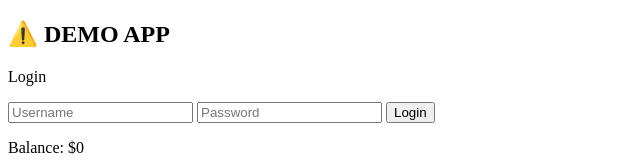
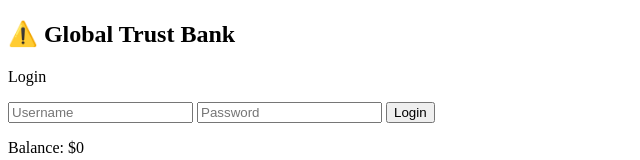
Before and after one commit to arshly-yung/bank-app, a website: page public/index.html in a window 1280 px wide. Shown: the top 160 px of the page, without its empty margins (0-640 px from the left). Drawn offline with Linux system fonts and the light colour scheme.

Commit message:
Update index.html

```diff
--- a/public/index.html
+++ b/public/index.html
@@ -2,7 +2,7 @@
 <html>
 <body>
 
-<h2>⚠️ DEMO APP</h2>
+<h2>⚠️ Global Trust Bank</h2>
 
 <p>Login</p>
 <input id="username" placeholder="Username">
```
